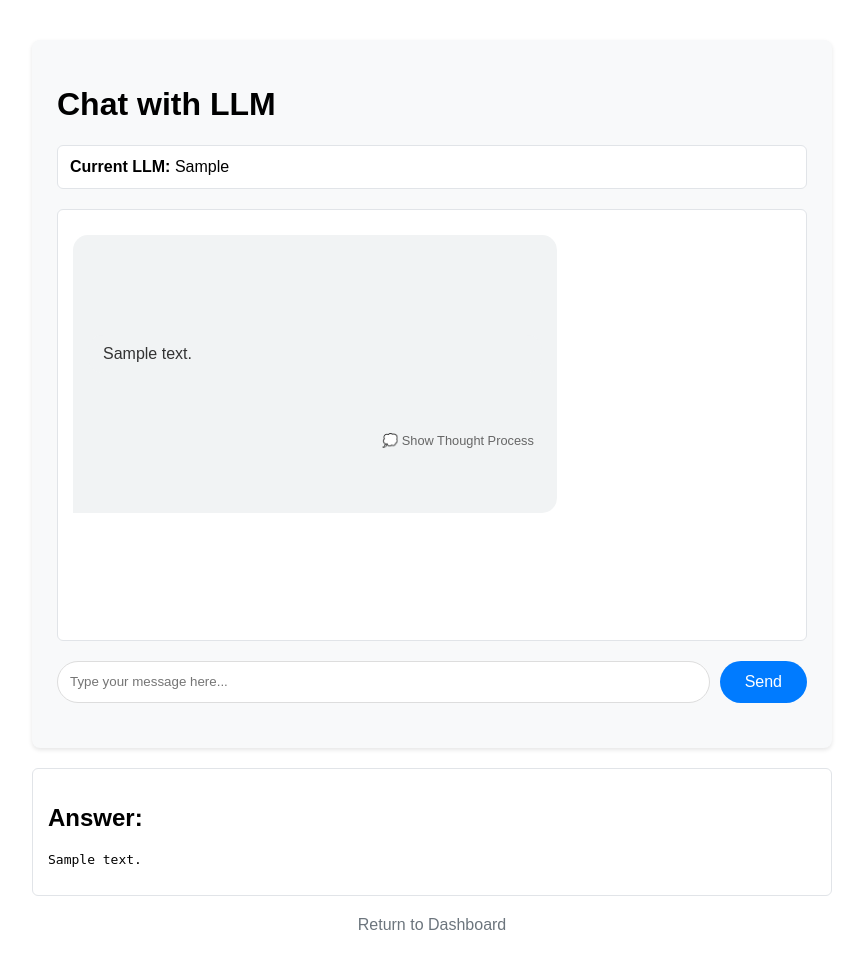
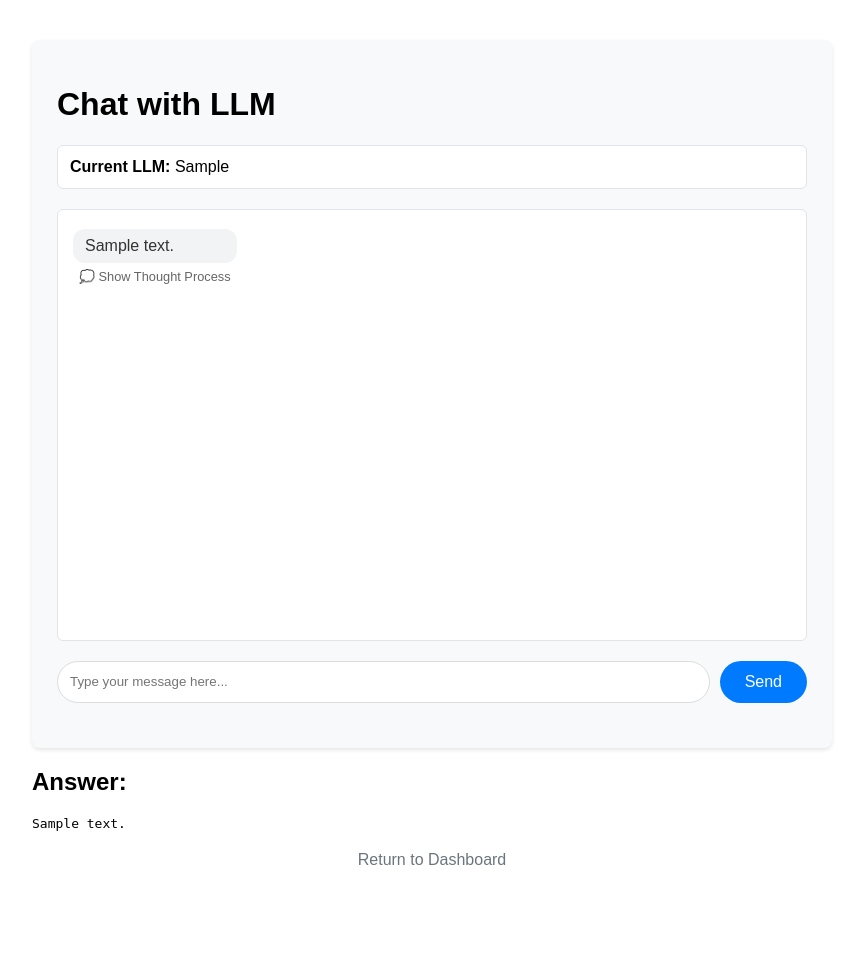
Before and after one commit to umarhunter/vdba, a Flask app: template app/templates/chat.html in a window 1280 px wide. Shown: the whole page, without its empty margins (208-1071 px from the left). After the commit the page ends 865 px from the top, so only its background shows below. Run offline with Flask 3, Linux system fonts and the light colour scheme; the template is opened without the code that fills it: most values are stand-ins (such as "Sample title", 1, 10 or a date in 2020).

Commit message:
feat: enhance chat interface with improved thought process display and styling adjustments

```diff
--- a/app/templates/chat.html
+++ b/app/templates/chat.html
@@ -10,124 +10,20 @@
         margin: 40px auto;
         padding: 0 20px;
       }
+
       .chat-container {
         background: #f8f9fa;
         padding: 25px;
         border-radius: 8px;
         box-shadow: 0 2px 4px rgba(0,0,0,0.1);
       }
+
       .current-model {
         background: white;
         padding: 12px;
         border: 1px solid #e1e4e8;
         border-radius: 6px;
         margin-bottom: 20px;
-      }
-
-      .assistant-message {
-        float: left;
-        background: #f1f3f4;
-        color: #333;
-        padding: 10px 15px;
-        border-radius: 15px 15px 15px 0;
-        white-space: pre-wrap;
-        word-wrap: break-word;
-      }
-
-      .thought-toggle {
-        font-size: 0.8em;
-        color: #666;
-        background: none;
-        border: none;
-        padding: 4px 8px;
-        cursor: pointer;
-        margin-top: 5px;
-  }
-
-      .thought-toggle:hover {
-        color: #007bff;
-        background: none;
-      }
-
-      .thought-bubble {
-        display: none;  /* Hidden by default */
-        font-style: italic;
-        color: #666;
-        background: #e9ecef;
-        padding: 8px 12px;
-        border-radius: 12px;
-        margin-bottom: 8px;
-        font-size: 0.9em;
-      }
-
-      .thought-bubble.visible {
-          display: block;
-      }
-
-      .answer-bubble {
-        background: #f1f3f4;
-        padding: 10px 15px;
-        border-radius: 15px;
-      }
-
-
-      .chat-form {
-        margin: 20px 0;
-      }
-      input[type="text"] {
-        width: 100%;
-        padding: 8px 12px;
-        border: 1px solid #ddd;
-        border-radius: 4px;
-        margin: 8px 0;
-        box-sizing: border-box;
-      }
-      button {
-        background-color: #007bff;
-        color: white;
-        padding: 10px 20px;
-        border: none;
-        border-radius: 4px;
-        cursor: pointer;
-        font-size: 16px;
-      }
-      button:hover {
-        background-color: #0056b3;
-      }
-      .answer {
-        background: white;
-        padding: 15px;
-        border: 1px solid #e1e4e8;
-        border-radius: 6px;
-        margin-top: 20px;
-      }
-      #spinner {
-        display: none;
-        margin: 20px 0;
-        text-align: center;
-      }
-      .spinner {
-        border: 4px solid #f3f3f3;
-        border-top: 4px solid #007bff;
-        border-radius: 50%;
-        width: 30px;
-        height: 30px;
-        animation: spin 1s linear infinite;
-        margin: 0 auto;
-      }
-      .back-link {
-        display: block;
-        margin-top: 20px;
-        text-align: center;
-        color: #6c757d;
-        text-decoration: none;
-      }
-      .back-link:hover {
-        color: #343a40;
-      }
-      @keyframes spin {
-        0% { transform: rotate(0deg); }
-        100% { transform: rotate(360deg); }
       }
 
       .chat-history {
@@ -141,7 +37,7 @@
       }
 
       .message {
-        margin: 10px 0;
+        margin: 4px 0;
         max-width: 80%;
         clear: both;
       }
@@ -156,12 +52,56 @@
 
       .assistant-message {
         float: left;
+        color: #333;
+        padding: 0;  /* Removed padding */
+        border-radius: 15px 15px 15px 0;
+        max-width: 100%;
+        display: flex;
+        flex-direction: column;
+      }
+
+      .answer-bubble {
         background: #f1f3f4;
-        color: #333;
-        padding: 10px 15px;
-        border-radius: 15px 15px 15px 0;
-        white-space: pre-wrap;
-        word-wrap: break-word;
+        padding: 8px 12px;
+        border-radius: 12px;
+        margin-bottom: 2px; /* Reduced margin */
+      }
+
+      .thought-bubble {
+        display: none;
+        font-style: italic;
+        color: #666;
+        background: #e9ecef;
+        padding: 6px 10px;
+        border-radius: 10px;
+        margin: 2px 0;  /* Reduced margin */
+        font-size: 0.9em;
+        order: 2;  /* Places thoughts after answer */
+      }
+
+      .thought-bubble.visible {
+        display: block;
+      }
+
+      .thought-toggle {
+        font-size: 0.8em;
+        color: #666;
+        background: none;
+        border: none;
+        padding: 2px 6px;
+        cursor: pointer;
+        margin: 2px 0;  /* Reduced margin */
+        align-self: flex-start;  /* Aligns button to the left */
+        order: 3;  /* Places button at the bottom */
+      }
+
+      .thought-toggle:hover {
+        color: #007bff;
+        background: none;
+      }
+
+      .chat-form {
+        margin: 20px 0;
       }
 
       .chat-input {
@@ -183,7 +123,18 @@
         border-radius: 25px;
       }
 
-      /* Update existing spinner styles */
+      button {
+        background-color: #007bff;
+        color: white;
+        border: none;
+        cursor: pointer;
+        font-size: 16px;
+      }
+
+      button:hover {
+        background-color: #0056b3;
+      }
+
       #spinner {
         position: fixed;
         bottom: 100px;
@@ -281,12 +258,14 @@
                 </div>
             `;
         } else {
-            const thoughtId = 'thought-' + Date.now();  // Unique ID for the thought bubble
+            const thoughtId = 'thought-' + Date.now();
             messageDiv.innerHTML = `
                 <div class="assistant-message">
-                    <div class="thought-bubble" id="${thoughtId}">🤔 ${thoughts || 'No thoughts available'}</div>
                     <div class="answer-bubble">${content}</div>
                     ${thoughts ? `
+                        <div class="thought-bubble" id="${thoughtId}">
+                            🤔 ${thoughts}
+                        </div>
                         <button class="thought-toggle" onclick="toggleThought('${thoughtId}')">
                             💭 Show Thought Process
                         </button>
--- a/scripts/pgvector_hander.py
+++ b/scripts/pgvector_hander.py
@@ -42,7 +42,6 @@ class PGVectorHandler:
         # after doing some research it appears that there is a psycopg3 driver limit to parameters (65,535) so we need to batch the inserts
         batch_size = 100  # Adjust as needed
 
-
         for i in range(0, len(documents), batch_size):
             batch_docs = documents[i:i+batch_size]
             batch_ids = uuids[i:i+batch_size]
```
Also changed, not shown: other parts of app/templates/chat.html (+29 -3 lines), app/routes.py (+4 -4 lines). Lines whose indentation alone changed are shown as unchanged.
